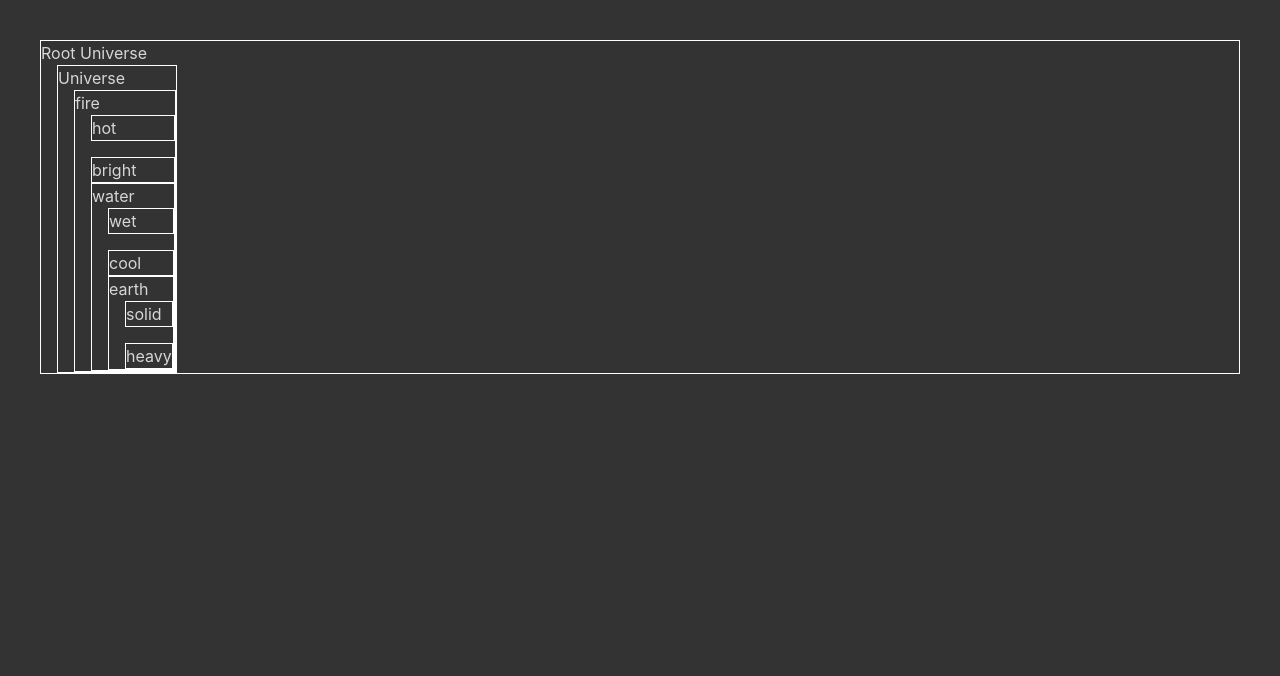
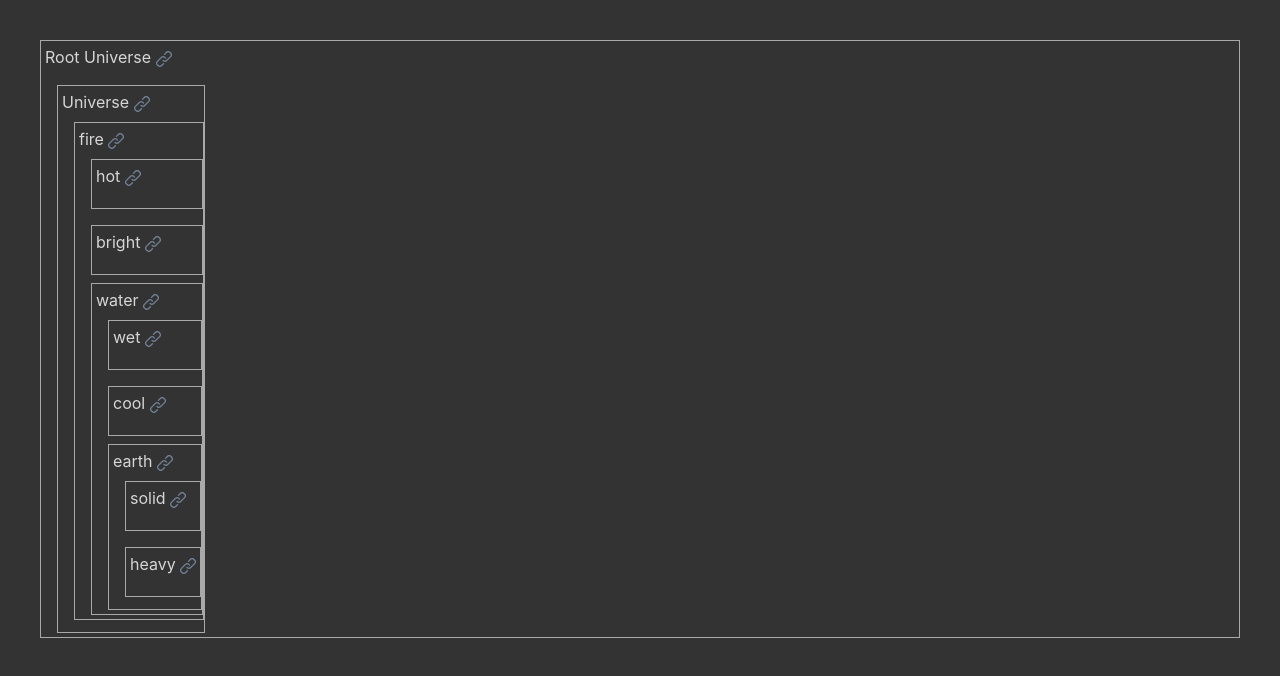
Before and after one commit to ChristopherWirtOfficial/LambdaNotes, a React (Vite) app: page / in a window 1280 px wide. Shown: the top 676 px of the page. Built offline with nearby package versions, Linux system fonts and the light colour scheme.

Commit message:
Really basic connection forming actually works

```diff
--- a/LambdaNotes/LambdaNotes.tsx
+++ b/LambdaNotes/LambdaNotes.tsx
@@ -2,11 +2,11 @@ import { Box } from '@chakra-ui/react';
 import React, { FC } from 'react';
 
 import LambdaUniverse from './LambdaUniverse';
-import { useGlobalCurrentlySelectedLambdaHandling } from './state/useCurrentlySelectedLambda';
+import { useGlobalLambdaClickHandling } from './state/useCurrentlySelectedLambda';
 import useLambdaRootUniverse from './state/useLambdaRootUniverse';
 
 const LambdaNotes: FC = () => {
-  useGlobalCurrentlySelectedLambdaHandling();
+  useGlobalLambdaClickHandling();
 
   const rootLambdaUniverse = useLambdaRootUniverse();
 
--- a/LambdaNotes/LambdaUniverse.tsx
+++ b/LambdaNotes/LambdaUniverse.tsx
@@ -2,8 +2,13 @@ import React, { FC, useState } from 'react';
 import { useAtom, useSetAtom } from 'jotai';
 import { Lambda, LambdaAtom } from './state/atoms';
 import { createAndInitializeLambdaAtom, addToConnectionsAtom, addToDescriptionAtom } from './state/write-atoms';
-import { CurrentlySelectedLambda } from './state/useCurrentlySelectedLambda';
+import {
+  CurrentlyFormingConnection,
+  CurrentlySelectedLambda,
+  useHandleLambdaClick,
+} from './state/useCurrentlySelectedLambda';
 import { ListItem, Box, Input, List, VStack } from '@chakra-ui/react';
+import { LinkIcon } from '@chakra-ui/icons';
 
 type LambdaListProps = {
   lambdas: Lambda[];
@@ -34,7 +39,7 @@ const LambdaList: FC<LambdaListProps> = ({ lambdas, handleAddLambda, isSelected
   };
 
   return (
-    <VStack align="start" spacing={4} pl="4">
+    <VStack align="start" spacing={4} pl="4" py="1">
       {lambdas.map((L) => (
         <LambdaUniverse key={L.id} lambda={L} />
       ))}
@@ -50,15 +55,11 @@ const LambdaList: FC<LambdaListProps> = ({ lambdas, handleAddLambda, isSelected
 const LambdaUniverse: FC<{ lambda: Lambda }> = ({ lambda }) => {
   const { value, id, connections, description } = lambda;
 
-  const [selectedLambda, setSelectedLambda] = useAtom(CurrentlySelectedLambda);
+  const [selectedLambda] = useAtom(CurrentlySelectedLambda);
 
   const createLambda = useSetAtom(createAndInitializeLambdaAtom);
   const addToConnections = useSetAtom(addToConnectionsAtom);
   const addToDescription = useSetAtom(addToDescriptionAtom);
-
-  const handleLambdaClick = () => {
-    setSelectedLambda(lambda.id);
-  };
 
   const isSelected = lambda.id === selectedLambda;
 
@@ -72,9 +73,24 @@ const LambdaUniverse: FC<{ lambda: Lambda }> = ({ lambda }) => {
     addToDescription({ lambdaId: id, descriptionId: newLambdaId });
   };
 
+  const handleLambdaClick = useHandleLambdaClick(id);
+
+  const [formingConnection, setFormingConnection] = useAtom(CurrentlyFormingConnection);
+
+  const handleIconClick = (e: React.MouseEvent) => {
+    e.stopPropagation(); // Prevent triggering the lambda selection when the icon is clicked
+    if (formingConnection === id) {
+      setFormingConnection(null); // If this lambda is currently in connection mode, cancel it
+    } else {
+      setFormingConnection(id); // Else, set this lambda as the one forming a connection
+    }
+  };
+
   return (
-    <Box w="100%" h="100%" borderWidth="1px" borderColor={isSelected ? 'darkgray' : 'white'}>
-      <Box onClick={handleLambdaClick}>{value}</Box>
+    <Box w="100%" h="100%" borderWidth={isSelected ? '3px' : '1px'} borderColor={isSelected ? 'white' : 'darkgray'}>
+      <Box p="1" onClick={handleLambdaClick}>
+        {value} <LinkIcon onClick={handleIconClick} color={formingConnection === id ? 'blue.500' : 'gray.500'} />
+      </Box>
       <VStack align="start" spacing={4}>
         <List>
           <ListItem>
--- a/LambdaNotes/state/atoms.ts
+++ b/LambdaNotes/state/atoms.ts
@@ -31,9 +31,7 @@ export const LambdaUniverseAtomFamily = atomFamily((id: LambdaId) =>
 
 const MAX_DEPTH = 10;
 
-// This atomFamily creates a unidirectional graph of lambdas connected to a given lambda, recursively.
-// Each lambda is represented exactly once and any connections to other lambdas are represented by their own lambda atoms.
-// In case a lambda exists elsewhere in the graph already, its id is used for reference, avoiding duplication.
+// This atomFamily creates a unidirectional graph of lambdas connected from a given lambda as the root, recursively.
 export const LambdaPerspectiveGraphAtomFamily = atomFamily((rootLambdaAtom: LambdaAtom) => {
   // This set stores all the visited lambda IDs.
 
--- a/LambdaNotes/state/useCurrentlySelectedLambda.ts
+++ b/LambdaNotes/state/useCurrentlySelectedLambda.ts
@@ -1,17 +1,17 @@
-import { atom, useAtom } from 'jotai';
+import { atom, useAtom, useSetAtom } from 'jotai';
+import { useEffect } from 'react';
 import { LambdaId } from './atoms';
-import { useEffect } from 'react';
+import { addToConnectionsAtom, formConnectionAtom } from './write-atoms';
 
 export const CurrentlySelectedLambda = atom<LambdaId | null>(null);
 
-// Used by the root to clear the currently selected lambda when the user hits escape
-export const useGlobalCurrentlySelectedLambdaHandling = () => {
-  const [, setSelectedLambda] = useAtom(CurrentlySelectedLambda);
+export const CurrentlyFormingConnection = atom<LambdaId | null>(null);
 
+export const useGlobalEscapeHandler = (onEscape: () => void) => {
   useEffect(() => {
     const handleKeyUp = (event: KeyboardEvent) => {
       if (event.key === 'Escape') {
-        setSelectedLambda(null);
+        onEscape();
       }
     };
 
@@ -20,5 +20,39 @@ export const useGlobalCurrentlySelectedLambdaHandling = () => {
     return () => {
       window.removeEventListener('keyup', handleKeyUp);
     };
-  }, [setSelectedLambda]);
+  }, [onEscape]);
 };
+
+export const useGlobalCurrentlySelectedLambdaHandling = () => {
+  const [, setSelectedLambda] = useAtom(CurrentlySelectedLambda);
+  useGlobalEscapeHandler(() => setSelectedLambda(null));
+};
+
+export const useGlobalCurrentlyFormingConnectionHandling = () => {
+  const [, setFormingConnection] = useAtom(CurrentlyFormingConnection);
+  useGlobalEscapeHandler(() => setFormingConnection(null));
+};
+
+export const useGlobalLambdaClickHandling = () => {
+  useGlobalCurrentlyFormingConnectionHandling();
+  useGlobalCurrentlySelectedLambdaHandling();
+};
+
+export const useHandleLambdaClick = (id: LambdaId) => {
+  const [, setSelectedLambda] = useAtom(CurrentlySelectedLambda);
+  const [formingConnection, setFormingConnection] = useAtom(CurrentlyFormingConnection);
+  const formConnection = useSetAtom(formConnectionAtom);
+
+  return () => {
+    if (formingConnection) {
+      console.log("Let's form a new connection!", {
+        lambda1Id: formingConnection,
+        lambda2Id: id,
+      });
+      formConnection({ lambda1Id: formingConnection, lambda2Id: id });
+      setFormingConnection(null);
+    } else {
+      setSelectedLambda(id);
+    }
+  };
+};
--- a/LambdaNotes/state/write-atoms.ts
+++ b/LambdaNotes/state/write-atoms.ts
@@ -87,5 +87,13 @@ export const addToConnectionsAtom = atom(
       connections: [...lambda.connections, connectionId],
     };
     set(LambdaUniverseAtomFamily(lambdaId), updatedLambda);
+
+    console.log('added connection', {
+      lambdaId,
+      connectionId,
+      lambda,
+      updatedLambda,
+      actualLatestLambda: get(LambdaUniverseAtomFamily(lambdaId)),
+    });
   }
 );
--- a/package.json
+++ b/package.json
@@ -10,6 +10,7 @@
     "preview": "vite preview"
   },
   "dependencies": {
+    "@chakra-ui/icons": "^2.0.19",
     "@chakra-ui/react": "^2.6.1",
     "@emotion/react": "^11.11.0",
     "@emotion/styled": "^11.11.0",
```
Also changed, not shown: 1 other file (tests, documents, lock files or other folders).
